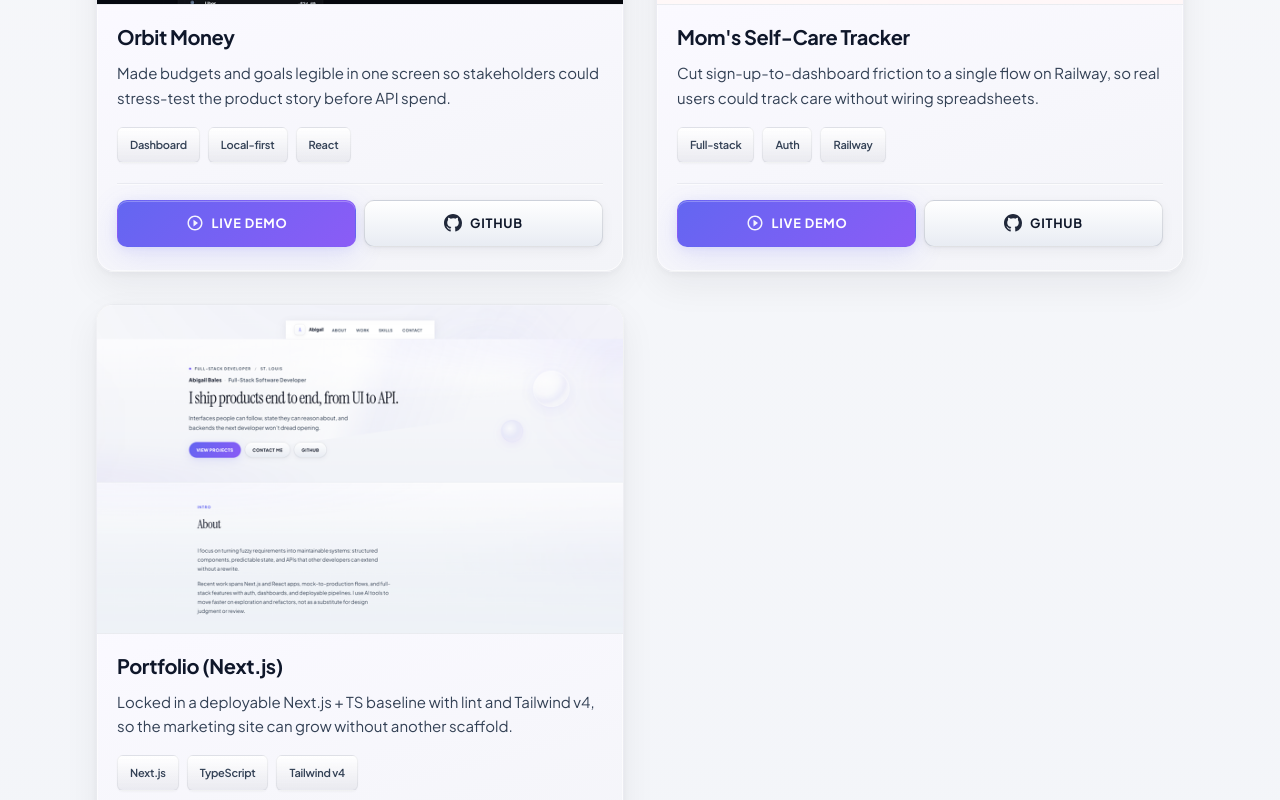
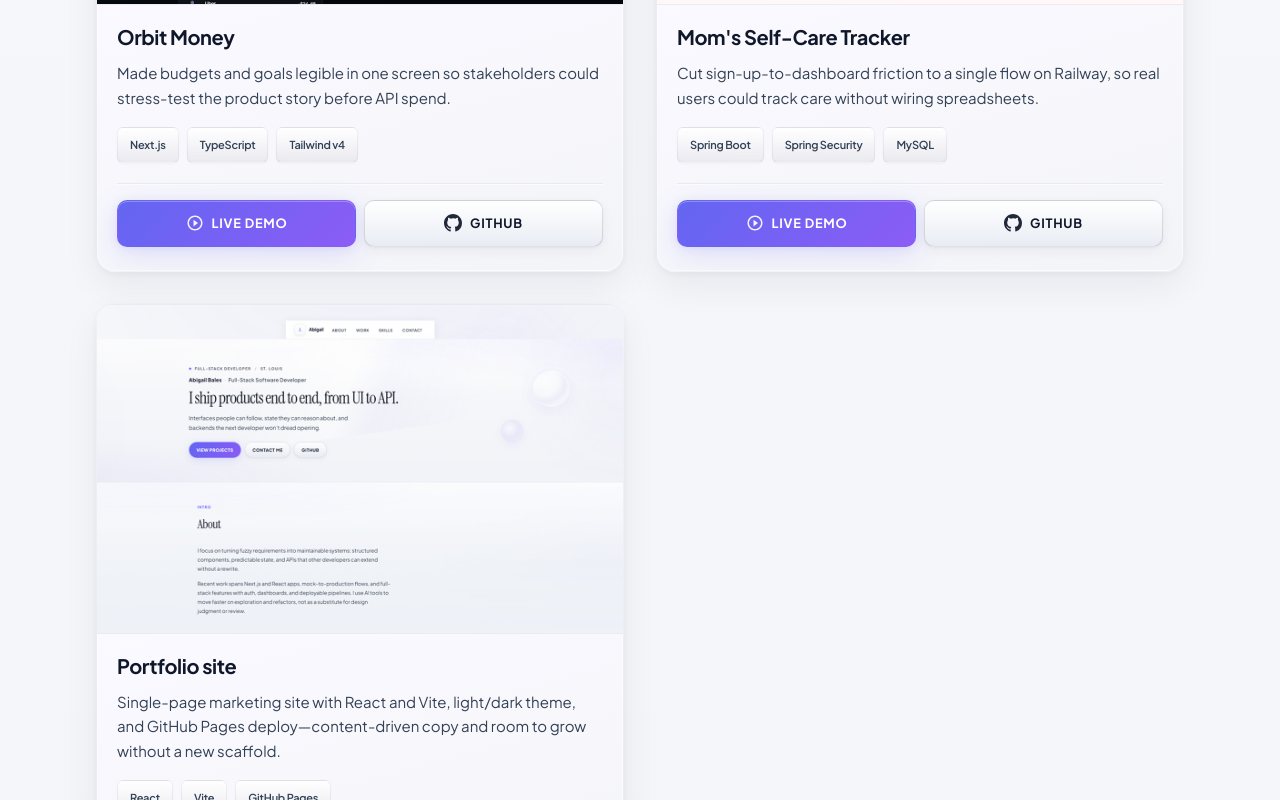
Before and after one commit to Abagels96/Abagels96.github.io, a React (Vite) app: page / in a window 1280 px wide. Shown: the part 2360-3160 px from the top of the page. Built offline with nearby package versions, Linux system fonts and the light colour scheme.

Commit message:
Update portfolio project stacks from README review; differentiate AbailsShop pills

```diff
--- a/src/content.js
+++ b/src/content.js
@@ -72,7 +72,7 @@ export const portfolioItems = [
     title: 'Signal Desk',
     impact:
       'Turned a blank canvas into a shippable writing workspace: drafts, templates, and planning without waiting on a backend.',
-    stack: ['React', 'GitHub Pages', 'UX'],
+    stack: ['Next.js', 'Tailwind v4', 'Zustand'],
     liveUrl: 'https://abagels96.github.io/signal-desk',
     githubUrl: 'https://github.com/Abagels96/signal-desk',
     image: '/projects/signal-desk-preview.png',
@@ -82,7 +82,7 @@ export const portfolioItems = [
     title: 'AbailsShop',
     impact:
       'Proved storefront and admin flows end-to-end with mock data, so swapping in real payment and inventory is a config change, not a rewrite.',
-    stack: ['E-commerce', 'React', 'Mock APIs'],
+    stack: ['Next.js', 'Zustand', 'Zod'],
     liveUrl: 'https://abagels96.github.io/ecommerce',
     githubUrl: 'https://github.com/Abagels96/ecommerce',
     image: '/projects/abailsshop-preview.png',
@@ -92,7 +92,7 @@ export const portfolioItems = [
     title: 'Orbit Money',
     impact:
       'Made budgets and goals legible in one screen so stakeholders could stress-test the product story before API spend.',
-    stack: ['Dashboard', 'Local-first', 'React'],
+    stack: ['Next.js', 'TypeScript', 'Tailwind v4'],
     liveUrl: 'https://abagels96.github.io/orbit-money',
     githubUrl: 'https://github.com/Abagels96/orbit-money',
     image: '/projects/orbit-money-preview.png',
@@ -102,17 +102,17 @@ export const portfolioItems = [
     title: "Mom's Self-Care Tracker",
     impact:
       'Cut sign-up-to-dashboard friction to a single flow on Railway, so real users could track care without wiring spreadsheets.',
-    stack: ['Full-stack', 'Auth', 'Railway'],
+    stack: ['Spring Boot', 'Spring Security', 'MySQL'],
     liveUrl: 'https://momtracker.up.railway.app/login',
     githubUrl: 'https://github.com/Abagels96/Assignment15',
     image: '/projects/mom-self-care-tracker-preview.png',
   },
   {
     id: 'portfolio-next',
-    title: 'Portfolio (Next.js)',
+    title: 'Portfolio site',
     impact:
-      'Locked in a deployable Next.js + TS baseline with lint and Tailwind v4, so the marketing site can grow without another scaffold.',
-    stack: ['Next.js', 'TypeScript', 'Tailwind v4'],
+      'Single-page marketing site with React and Vite, light/dark theme, and GitHub Pages deploy—content-driven copy and room to grow without a new scaffold.',
+    stack: ['React', 'Vite', 'GitHub Pages'],
     liveUrl: 'https://abagels96.github.io',
     githubUrl: 'https://github.com/Abagels96/Abagels96.github.io',
     image: '/projects/portfolio-next-preview.png',
```
